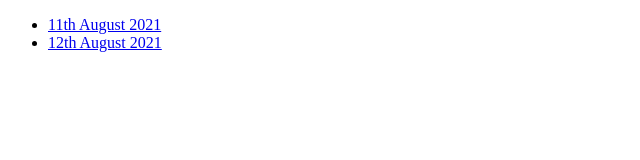
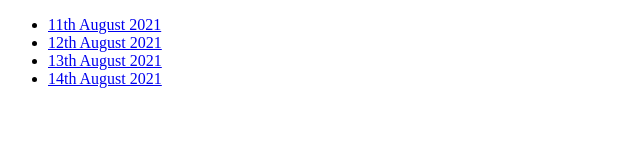
Before and after one commit to frankhart2018/ranap, a plain HTML site: page docs/index.html in a window 1280 px wide. Shown: the whole page, without its empty margins (0-640 px from the left). Drawn offline with Linux system fonts and the light colour scheme.

Commit message:
Udpate core index

```diff
--- a/docs/index.html
+++ b/docs/index.html
@@ -8,6 +8,8 @@
         <ul>
             <li><a href="11-08-2021/index.html">11th August 2021</a></li>
             <li><a href="12-08-2021/index.html">12th August 2021</a></li>
+            <li><a href="13-08-2021/index.html">13th August 2021</a></li>
+            <li><a href="14-08-2021/index.html">14th August 2021</a></li>
         </ul>
     </body>
 </html>
```
